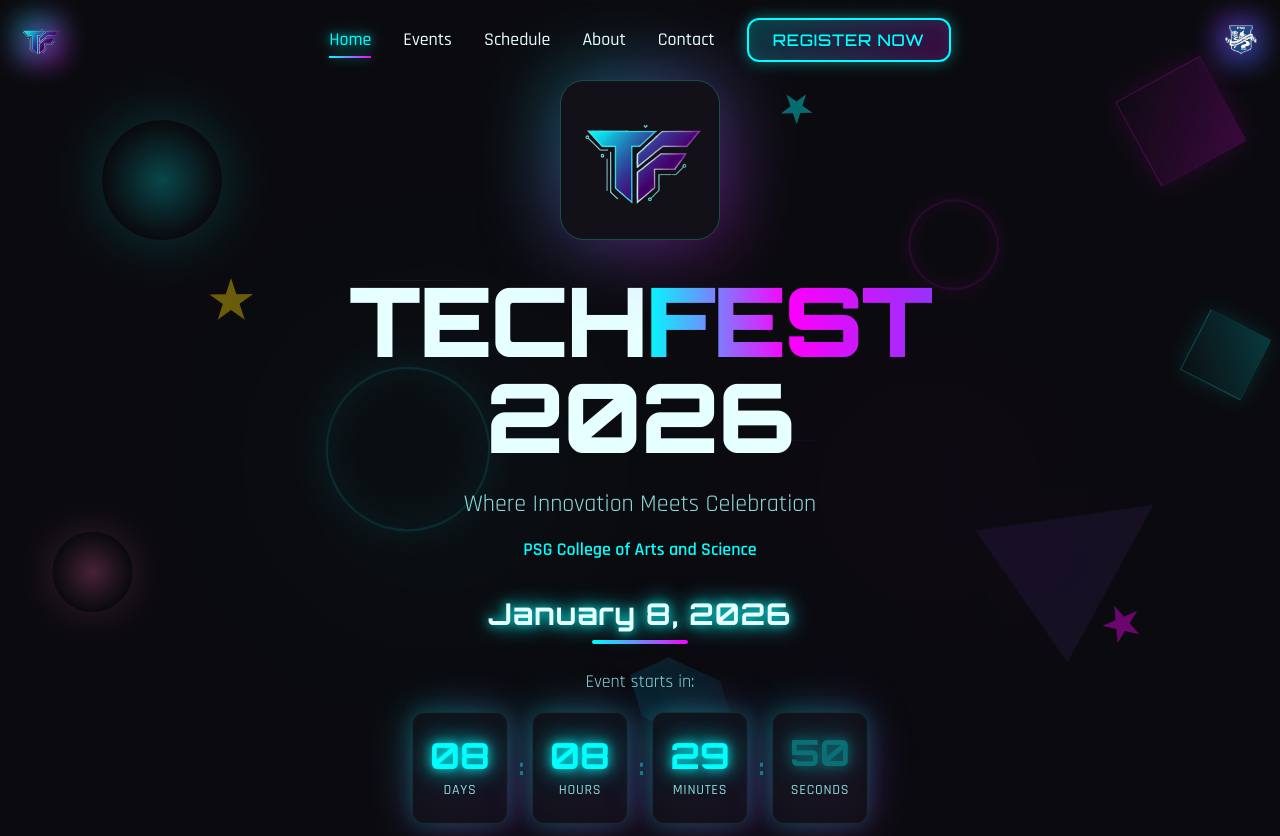
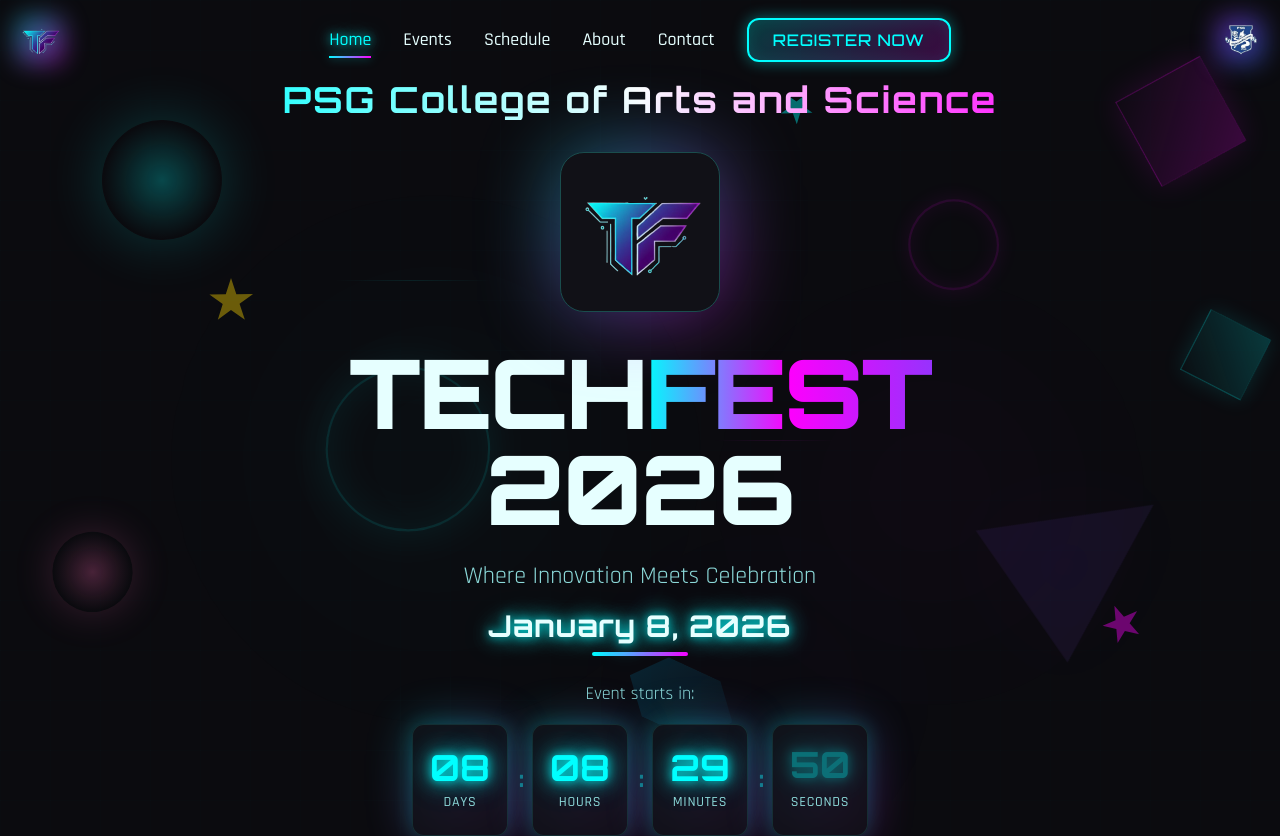
Before and after one commit to hariharan4814/techfest, a React (Vite) app: page / in a window 1280 px wide. Shown: the top 836 px of the page. Built offline with nearby package versions, Linux system fonts and the light colour scheme; the HTML template or start-up script is replaced by a standard one.

Commit message:
Updated Brain Battle

```diff
--- a/src/data/events.ts
+++ b/src/data/events.ts
@@ -131,12 +131,16 @@
     category: "non-technical",
     timing: "10.00am to 03.00pm",
     image: brainBattleImg,
-    description: "Lorem ipsum dolor sit amet, consectetur adipiscing elit.",
-    fullDescription: "Lorem ipsum dolor sit amet, consectetur adipiscing elit. Sed do eiusmod tempor incididunt ut labore et dolore magna aliqua. Ut enim ad minim veniam, quis nostrud exercitation ullamco laboris nisi ut aliquip ex ea commodo consequat. Duis aute irure dolor in reprehenderit in voluptate velit esse cillum dolore eu fugiat nulla pariatur.",
+    description: "Brain Battle is the event in which the participants has to spend the last brain cells to win the game of 3 rounds that tests the ability of the team.",
+    fullDescription: "Brain Battle is the event in which the participants has to spend the last brain cells to win the game of 3 rounds that tests the ability of the team.\n\nThree distinct rounds that ends with two teams as ultimate winners in the final round.\n\nDon't assume that it'll be too formal, we'll surely have fun within the designated rounds.\n\nHave fun!",
     rules: [
-      "Lorem ipsum dolor sit amet",
-      "Consectetur adipiscing elit",
-      "Sed do eiusmod tempor incididunt",
+      "A team should contain only 2 members",
+      "Round 1 will test the IQ levels of the team",
+      "Round 2 will test the vision, memory and observation skills of the candidates",
+      "Round 3 will test the rapid fire question that's being raised with the context of images",
+      "The ultimate winner and runner up will be decided among the final 6 teams",
+      "Every team has to be very conscious while attending the rounds",
+      "Further Round specific rules will be announced as the event happens",
     ],
     prizes: {
       first: "TBD",
--- a/src/pages/HomePage.tsx
+++ b/src/pages/HomePage.tsx
@@ -34,6 +34,16 @@
 
         <div className="container mx-auto px-4 relative z-10">
           <div className="text-center max-w-4xl mx-auto">
+            {/* College Name */}
+            <motion.h2
+              initial={{ opacity: 0, y: -20 }}
+              animate={{ opacity: 1, y: 0 }}
+              transition={{ duration: 0.6 }}
+              className="text-2xl md:text-4xl font-bold text-transparent bg-clip-text bg-gradient-to-r from-neon-cyan via-white to-neon-magenta mb-8 font-orbitron tracking-wider"
+            >
+              PSG College of Arts and Science
+            </motion.h2>
+
             {/* Animated Logo */}
             <motion.div
               initial={{ scale: 0, rotate: -180 }}
@@ -87,14 +97,7 @@
               Where Innovation Meets Celebration
             </motion.p>
 
-            <motion.p
-              initial={{ opacity: 0, y: 20 }}
-              animate={{ opacity: 1, y: 0 }}
-              transition={{ delay: 0.6, duration: 0.6 }}
-              className="text-lg text-primary font-semibold mb-8"
-            >
-              PSG College of Arts and Science
-            </motion.p>
+
 
             {/* Countdown */}
             <motion.div
```
Also changed, not shown: 1 other file (tests, documents, lock files or other folders).
